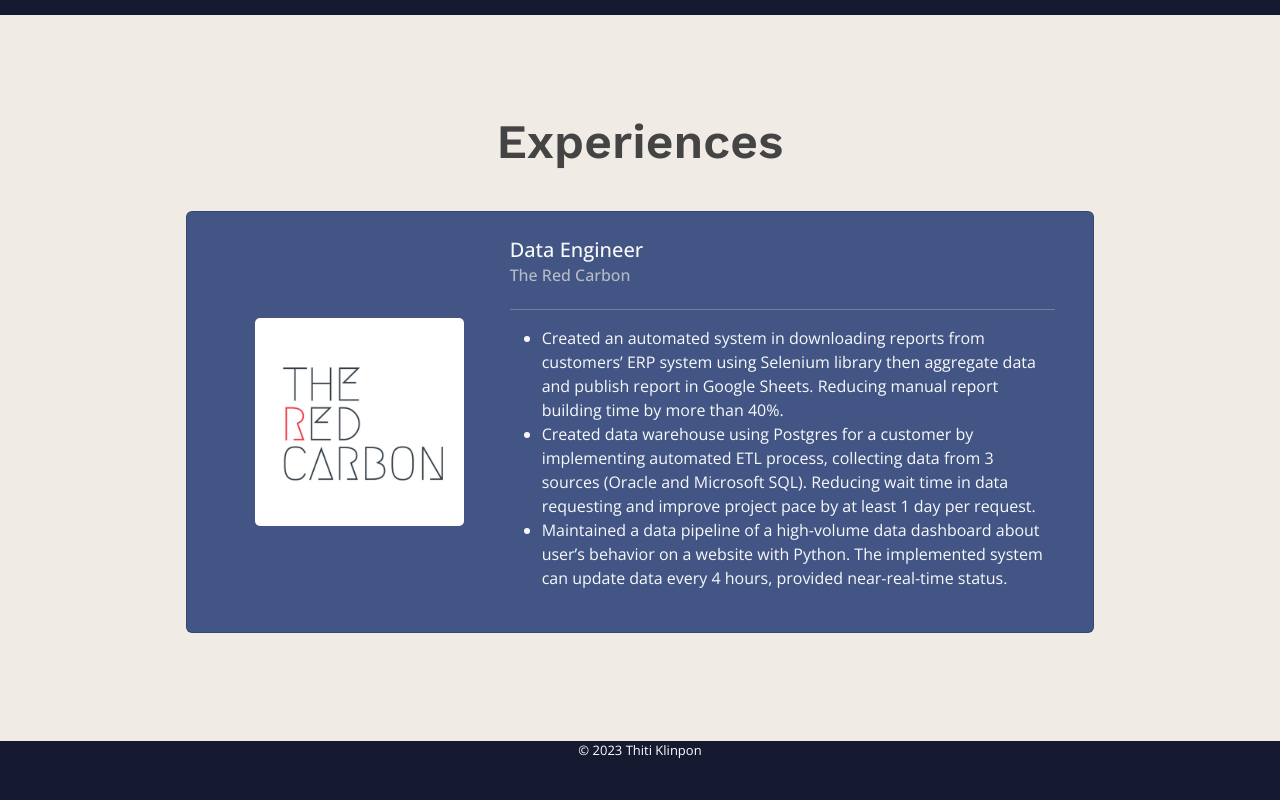
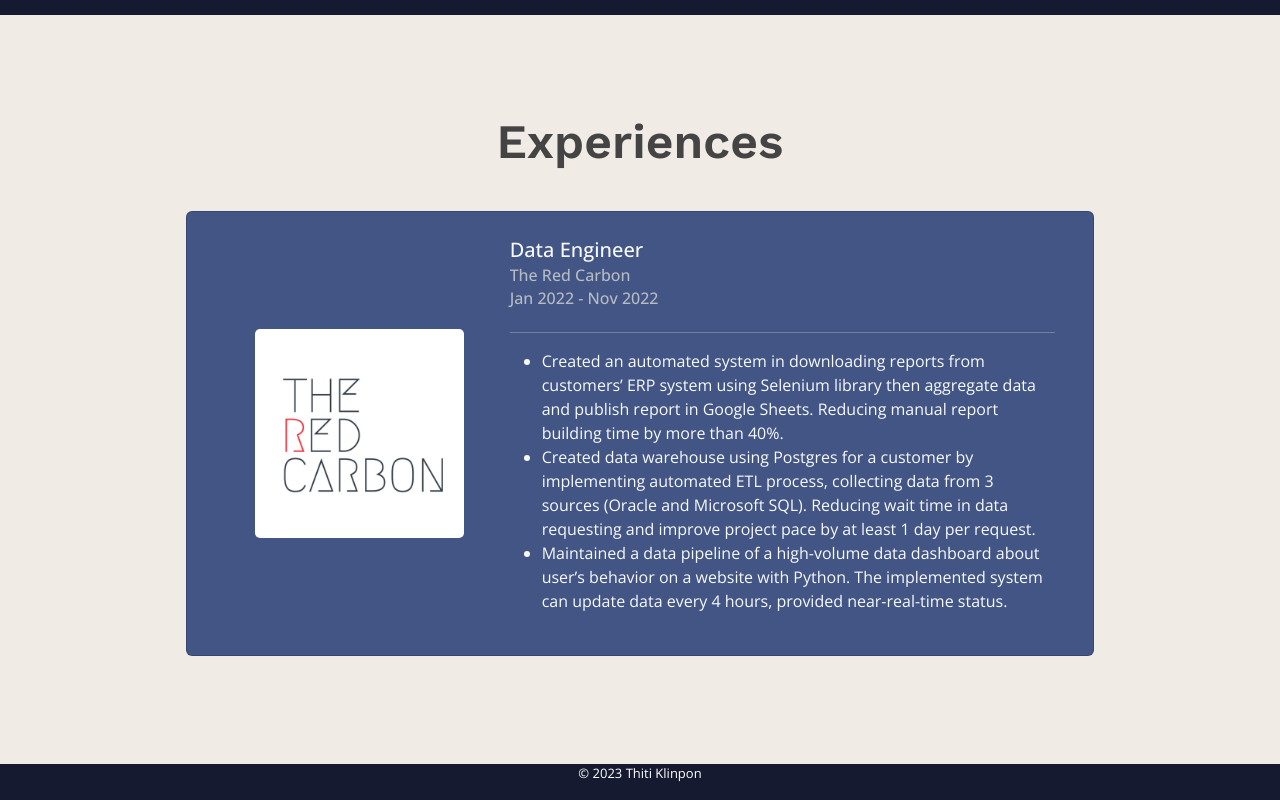
Before and after one commit to tonytkl/React_portfolio, a React (Create React App) app: page / in a window 1280 px wide. Shown: the part 1821-2621 px from the top of the page. Before the commit the page ends 2598 px from the top, so only its background shows below. Built offline with nearby package versions, Linux system fonts and the light colour scheme.

Commit message:
Add date in experiences

```diff
--- a/src/components/Experiences.js
+++ b/src/components/Experiences.js
@@ -18,6 +18,7 @@ function Experiences() {
                                 <Col md={8} className="experienceContent">
                                     <Card.Title>{experience.title}</Card.Title>
                                     <Card.Subtitle className="mb-2">{experience.company}</Card.Subtitle>
+                                    <Card.Subtitle className="mb-2">{experience.date}</Card.Subtitle>
                                     <hr/>
                                     <ul>
                                         {experience.jobDescription.map((job) => {
```
